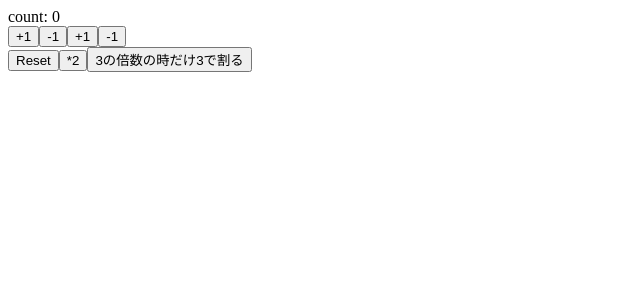
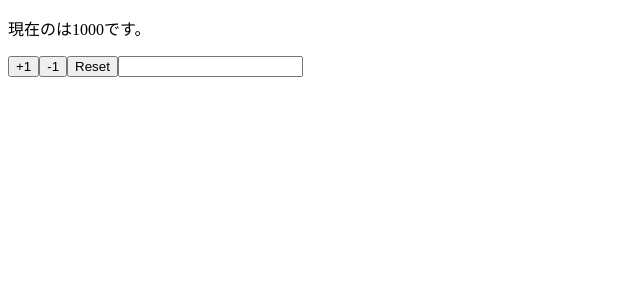
Before and after one commit to naitoweb0211/React-Hooks-101, a React (Create React App) app: page / in a window 1280 px wide. Shown: the top 300 px of the page, without its empty margins (0-640 px from the left). Built offline with nearby package versions, Linux system fonts and the light colour scheme.

Commit message:
implement component using multiple states

```diff
--- a/src/App.js
+++ b/src/App.js
@@ -1,30 +1,27 @@
 import React, {useState} from 'react'
 
-const App = () => {
-	const [count, setCount] =  useState(0)
-	const increment = () => setCount(count + 1)
-	const decrement = () => setCount(count - 1)
-	const increment2 = () => setCount(previousCount => previousCount + 1)
-	const decrement2 = () => setCount(previousCount => previousCount - 1)
-	const reset = () => setCount(0)
-	const double2 = () => setCount(previousCount => previousCount * 2)
-	const divideby3 = () => setCount(previousCount => previousCount%3 === 0 ? previousCount / 3 : previousCount)
+const App = props => {
+	const initialStates = {
+		name: '',
+		price: 1000
+	}
+
+	const [name, setName] = useState(initialStates.name)
+	const [price, setPrice] = useState(initialStates.price)
+	const reset = () => {
+			setName(initialStates.name)
+			setPrice(initialStates.price)
+	}
 	return (
 		<>
-			<div>
-				count: {count}
-			</div>
-			<button onClick={increment}>+1</button>
-			<button onClick={decrement}>-1</button>
-			<button onClick={increment2}>+1</button>
-			<button onClick={decrement2}>-1</button>
-			<div>
-				<button onClick={reset}>Reset</button>
-				<button onClick={double2}>*2</button>
-				<button onClick={divideby3}>3の倍数の時だけ3で割る</button>
-			</div>
+			<p>現在の{name}は{price}です。</p>
+			<button onClick={() => setPrice(price + 1)}>+1</button>
+			<button onClick={() => setPrice(price - 1)}>-1</button>
+			<button onClick={reset}>Reset</button>
+			<input type="text" value={name} onChange={e => setName(e.target.value)} />
 		</>
-	);
+	)
 }
 
-export default App;
+
+export default App
```
